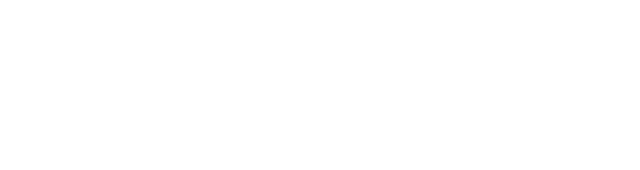
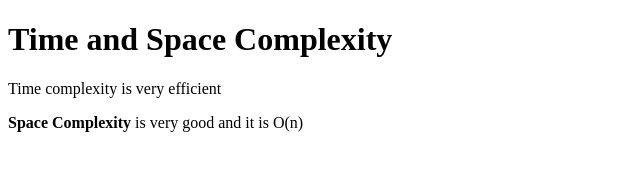
Before and after one commit to acciojob/time-and-space-complexity-Sufiyaan2003, a website: page main.html in a window 1280 px wide. Shown: the whole page, without its empty margins (0-640 px from the left). Drawn offline with Linux system fonts and the light colour scheme.

Commit message:
created a submission

```diff
--- a/main.html
+++ b/main.html
@@ -8,6 +8,9 @@
 
 <body>
 	<!-- the entire body must be written by student -->
+	<h1>Time and Space Complexity</h1>
+	<p>Time complexity is very efficient</p>
+	<p><b>Space Complexity</b> is very good and it is O(n)</p>
     <script type="text/javascript" src="./script.js">
 </script>
 
```
